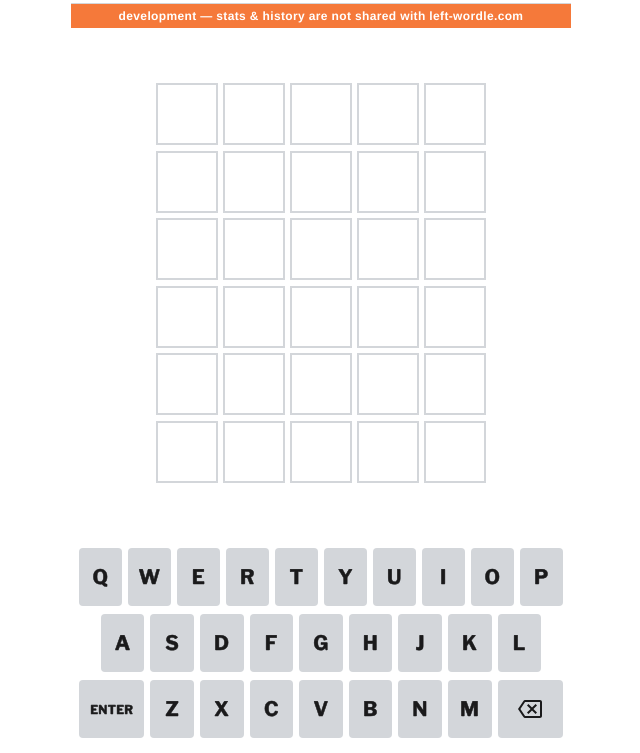
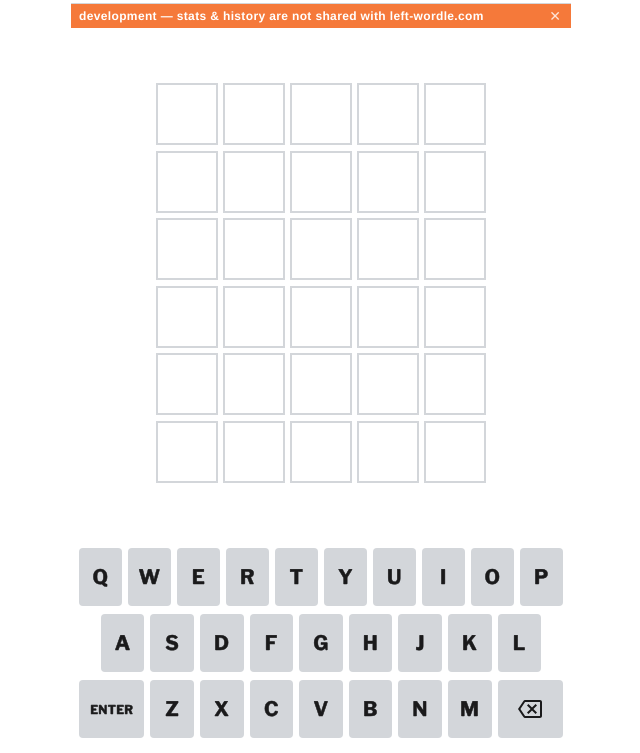
Before and after one commit to jswright61/left-wordle_client, a website: page index.html in a window 1280 px wide. Shown: the part 47-800 px from the top of the page, without its empty margins (319-959 px from the left). Drawn offline with nearby package versions, Linux system fonts and the light colour scheme.

Commit message:
Adds Clickable X to Dismiss Non Prod Banner.

```diff
--- a/src/wordle.css
+++ b/src/wordle.css
@@ -167,13 +167,31 @@ header {
 }
 
 #env-banner {
-    text-align: center;
+    display: flex;
+    align-items: center;
+    justify-content: center;
     font-size: 12px;
     font-weight: 700;
     padding: 5px 8px;
     background: var(--orange);
     color: #fff;
     letter-spacing: 0.03em;
+}
+
+#env-banner-dismiss {
+    margin-left: auto;
+    background: none;
+    border: none;
+    color: #fff;
+    font-size: 14px;
+    line-height: 1;
+    padding: 0 2px;
+    cursor: pointer;
+    opacity: 0.8;
+}
+
+#env-banner-dismiss:hover {
+    opacity: 1;
 }
 
 header .title {
--- a/src/wordle.js
+++ b/src/wordle.js
@@ -1583,7 +1583,15 @@
             if (envLabel) {
                 var envBanner = document.createElement("div");
                 envBanner.id = "env-banner";
-                envBanner.textContent = envLabel + " — stats & history are not shared with left-wordle.com";
+                var bannerText = document.createElement("span");
+                bannerText.textContent = envLabel + " — stats & history are not shared with left-wordle.com";
+                var dismissBtn = document.createElement("button");
+                dismissBtn.id = "env-banner-dismiss";
+                dismissBtn.setAttribute("aria-label", "Dismiss");
+                dismissBtn.textContent = "✕";
+                dismissBtn.addEventListener("click", () => envBanner.remove());
+                envBanner.appendChild(bannerText);
+                envBanner.appendChild(dismissBtn);
                 this.$game.insertBefore(envBanner, this.$game.querySelector("#board-container"));
             }
         }
```
